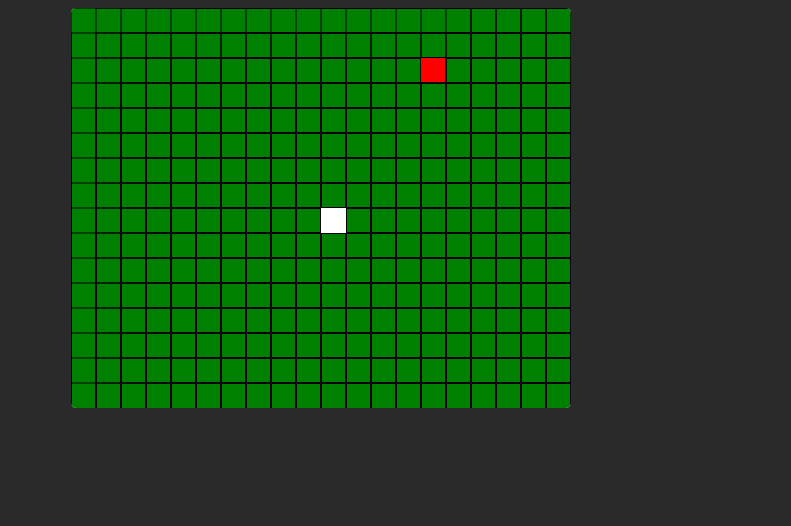
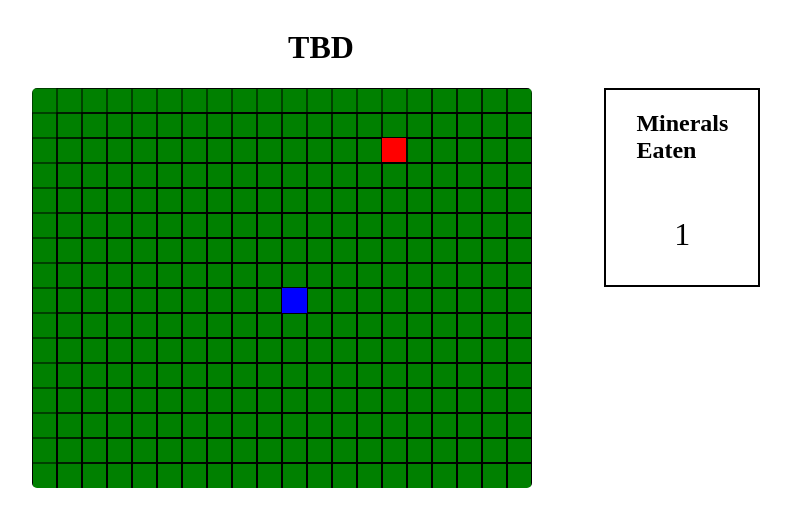
Before and after one commit to Trevorton27/brandonCarSnakeGameApp, a plain HTML site: page index.html in a window 1280 px wide. Shown: the whole page, without its empty margins (319-1110 px from the left). Drawn offline with Linux system fonts and the light colour scheme.

Commit message:
Add files via upload

```diff
--- a/index.html
+++ b/index.html
@@ -8,9 +8,20 @@
   <title>Snake Game</title>
 </head>
 <body>
+<h1>TBD</h1>
+  <div class="container">
+    <img class="img" src="" alt="">
 
-  <canvas id="gameCanvas" width="500" height="400"></canvas>
-<!--  -->
+    <canvas id="gameCanvas" width="500" height="400"></canvas>
+    <section id="sideBar">
+      <div class="score">
+        <h2>Minerals Eaten</h2>
+        <p class="playerScore">1</p>
+      </div>
+      <div class="directions"></div>
+    </section>
+
+  </div>
 
 
  <script src="snake.js"></script>
--- a/snake.css
+++ b/snake.css
@@ -3,13 +3,38 @@
 }
 
 body {
-  background-color: rgb(43, 42, 42);
+  /* background-color: rgb(43, 42, 42); */
   display: flex;
   align-items: center;
   justify-content: center;
+  flex-direction: column;
+  /* color: #fff; */
+}
+
+.container {
+  display: flex;
 }
 
 #gameCanvas {
-  background: #f0f0f0;
+  /* background: #f0f0f0; */
   border-radius: 5px;
+  /* padding: 0 2rem; */
+  margin: 0 10%;
 }
+
+.score {
+  border: 2px solid black;
+  display: flex;
+  flex-direction: column;
+  align-items: center;
+  justify-content: center;
+ padding: 0 30px;
+}
+
+.score h2 {
+  /* color: white; */
+}
+
+.playerScore {
+  font-size: 2rem;
+}
--- a/snake.js
+++ b/snake.js
@@ -13,6 +13,22 @@ let direction = 'null';
 let collision = false;
 let playerScore = 0;
 
+
+
+// Score && Start / Lose Screen
+const increaseScore = () => {
+  playerScore++;
+  console.log(playerScore);
+}
+
+
+// Start Screen
+function startScreen(){
+
+}
+
+
+
 // Random Food Respawn Functions
 function getRandomWidth() {
   return Math.floor(Math.random() * cvs.width / 25) * 25;
@@ -23,33 +39,27 @@ function getRandomHeight() {
 
 window.addEventListener("keydown", keyMovement, false);
 
+// Movement Functions
 const noReverse = (e) => {
     if(direction == 'left' && e.keyCode == 39 || direction == 'right' && e.keyCode == 37 || direction == 'up' && e.keyCode == 40 || direction == 'down' && e.keyCode == 38){
        e.keyCode = '';
     } else {
       switch(e.keyCode) {
         case 37:
-          // slime[0].x -= 25;
           direction = 'left';
-            // left key pressed
             break;
         case 38:
-          //  slime[0].y -= 25;
           direction = 'up';
-            // up key pressed
             break;
         case 39:
-          // slime[0].x += 25;
           direction = 'right';
-            // right key pressed
             break;
         case 40:
-          // slime[0].y += 25;
           direction = "down";
-            // down key presse3
             break;
   }
     }
+    e.preventDefault();
 }
 
 function keyMovement(e) {
@@ -57,10 +67,8 @@ function keyMovement(e) {
     createSlime();
 }
 
-// Slime Movement
-function moveSlime(){
+const moveSlime = () => {
   const slimeCopy = slime.body.map(slimePart => Object.assign({}, slimePart))
-
   switch(direction){
     case 'left':
       slime.body[0].x -= 25;
@@ -80,34 +88,35 @@ function moveSlime(){
    }
 }
 
-const slimeCheck = () => {
+function slimeCheck(){
+  console.log('test');
   for(let i = 1; i < slime.body.length; i++) {
     if(slime.body[0].x === slime.body[i].x && slime.body[0].y === slime.body[i].y) {
       collision = true;
+      gameReset();
+      console.log("collision!");
+      return true;
     } else {
       return false;
     }
   }
 };
 
-
-
-function gameReset(){
-  if(slime.body[0].x > cvs.width || slime.body[0].x < 0 || slime.body[0].y > cvs.height || slime.body[0].y < 0 || collision == true) {
+const gameReset = () => {
+  if(slime.body[0].x > cvs.width || slime.body[0].x < 0 || slime.body[0].y > cvs.height || slime.body[0].y < 0 || collision) {
     direction = null;
-    slime.body[0].x = 250;
-    slime.body[0].y = 200;
+    slime = {
+      body: [
+     {x:250, y:200},
+    ]};
+    newFood();
+    playerScore = 0;
   }
 }
 
-function increaseSlime() {
-  slime.body
-}
-
 // Slime Eat Food
-function slimeEat(){
+const slimeEat = () => {
   if(slime.body[0].x === food.x && slime.body[0].y === food.y) {
-      console.log('Collision');
         food = {
           x : 0,
           y : 0,
@@ -115,12 +124,20 @@ function slimeEat(){
           h : 0,
           color : ''
         }
-        increaseSlime();
-        setTimeout(newFood, 2500);
+        increaseScore();
+        newSlime();
+        slimeFoodCheck();
     }
 }
-
-
+const slimeFoodCheck = () => {
+  for(let i = 0;i < slime.body.length; i++){
+    if(food.x === slime.body[i].x && food.y === slime.body[i].y) {
+      newFood();
+    } else {
+      setTimeout(newFood, 2000);
+    }
+  }
+}
 function newFood(){
   food = {
    x : getRandomWidth(),
@@ -139,18 +156,19 @@ let food = {
   color : "red"
 }
 
+
 let slime = {
-  body: [
+body: [
  {x:250, y:200},
- {x:225, y:200},
-//  {x:200, y:200},
-//  {x:175, y:200},
-//  {x:150, y:200},
-//  {x:125, y: 200}
 ]};
 
-
-
+function newSlime(){
+  let slimePiece = {
+    x : slime.body.length-1,
+    y : slime.body.y
+  };
+  slime.body.push(slimePiece);
+}
 
  let canvas = {
   x : 0,
@@ -167,11 +185,6 @@ function createSlime(){
   for(let i = 1; i < slime.body.length; i++) {
     drawRect(slime.body[i].x, slime.body[i].y, slimeW, slimeH);
   }
-  drawRect(slime.body[1].x, slime.body[1].y, slimeW, slimeH, 'white');
-  // drawRect(slime.body[2].x, slime.body[2].y, slimeW, slimeH, 'orange');
-  // drawRect(slime.body[3].x, slime.body[3].y, slimeW, slimeH, 'black');
-  // drawRect(slime.body[4].x, slime.body[4].y, slimeW, slimeH, 'yellow');
-  // drawRect(slime.body[5].x, slime.body[5].y, slimeW, slimeH, 'orange');
 }
 
 function drawRect(x,y,w,h,color){
@@ -189,11 +202,6 @@ function drawMap(){
   }
 }
 
-function draw(){
-  drawMap();
-  drawRect(food.x, food.y, food.w, food.h, food.color);
-  createSlime();
- }
 
 // Controlling Speed Of Slime
 function animate() {
@@ -206,11 +214,16 @@ function animate() {
 animate();
 
 
+function draw(){
+  drawMap();
+  drawRect(food.x, food.y, food.w, food.h, food.color);
+  createSlime();
+ }
 
 function game(){
  draw();
  gameReset();
- slimeEat()
+ slimeEat();
  slimeCheck();
 requestAnimationFrame(game);
 }
```
